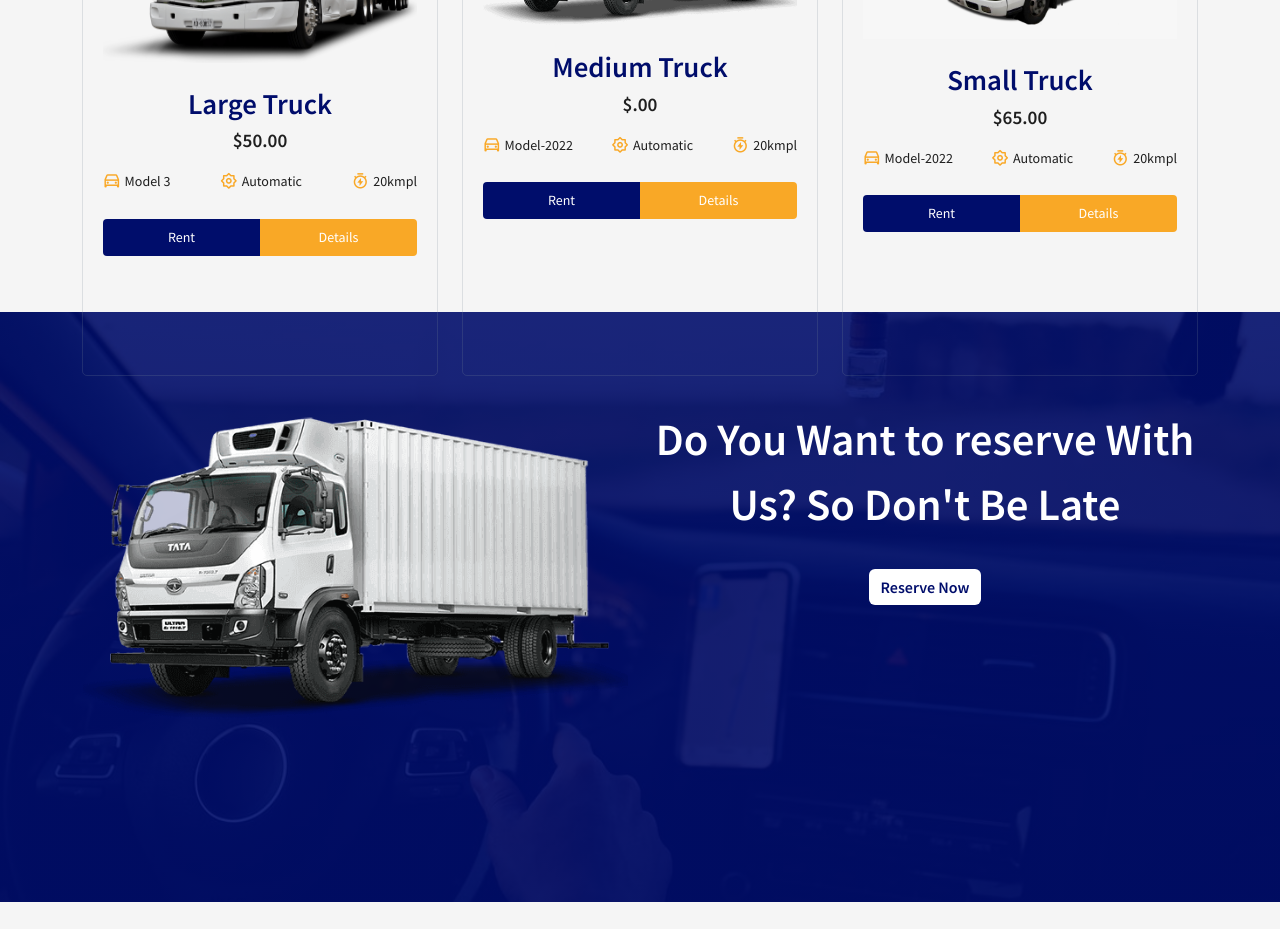
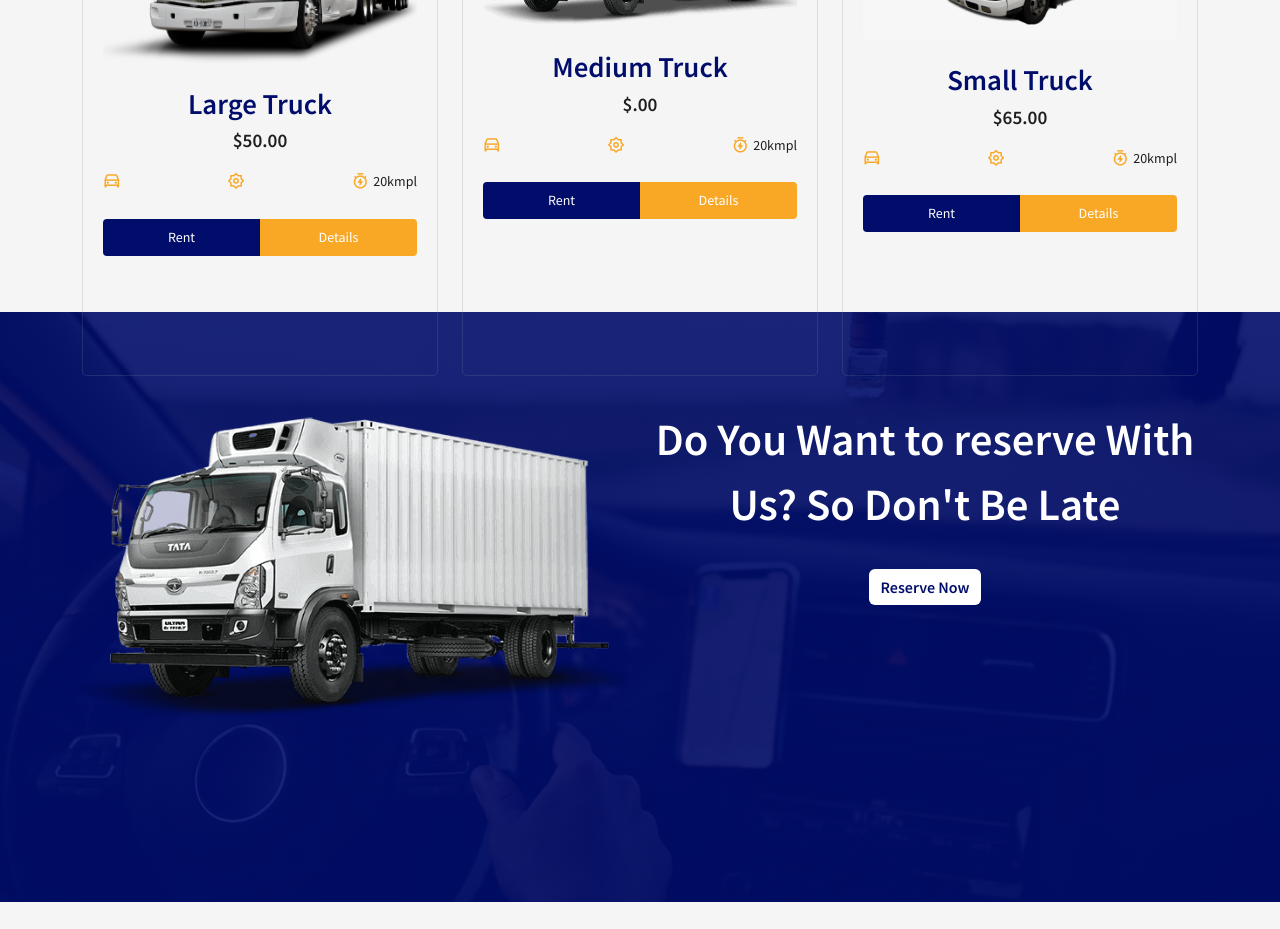
Before and after one commit to amiraBaroudi/frontendT-D, a React (Create React App) app: page /home in a window 1280 px wide. Shown: the part 2640-3569 px from the top of the page. Built offline with nearby package versions, Linux system fonts and the light colour scheme.

Commit message:
data edit

```diff
--- a/src/assets/data/carData.js
+++ b/src/assets/data/carData.js
@@ -9,12 +9,9 @@ const carData = [
     rating: 112,
     carName: "Large Truck",
     imgUrl: img01,
-    model: "Model 3",
     price: 50,
     speed: "20kmpl",
     gps: "GPS Navigation",
-    seatType: "Heated seats",
-    automatic: "Automatic",
     description:
       " Dolor labore lorem no accusam sit justo sadipscing labore invidunt voluptua, amet duo et gubergren vero gubergren dolor. At diam. Dolor labore lorem no accusam sit justo sadipscing labore invidunt voluptua, amet duo et gubergren vero gubergren dolor. At diam.",
   },
@@ -24,11 +21,8 @@ const carData = [
     rating: 102,
     carName: "Medium Truck",
     imgUrl: img02,
-    model: "Model-2022",
     speed: "20kmpl",
     gps: "GPS Navigation",
-    seatType: "Heated seats",
-    automatic: "Automatic",
     description:
       " Dolor labore lorem no accusam sit justo sadipscing labore invidunt voluptua, amet duo et gubergren vero gubergren dolor. At diam. Dolor labore lorem no accusam sit justo sadipscing labore invidunt voluptua, amet duo et gubergren vero gubergren dolor. At diam.",
   },
@@ -38,12 +32,9 @@ const carData = [
     rating: 132,
     carName: "Small Truck",
     imgUrl: img03,
-    model: "Model-2022",
     price: 65,
     speed: "20kmpl",
     gps: "GPS Navigation",
-    seatType: "Heated seats",
-    automatic: "Automatic",
     description:
       " Dolor labore lorem no accusam sit justo sadipscing labore invidunt voluptua, amet duo et gubergren vero gubergren dolor. At diam. Dolor labore lorem no accusam sit justo sadipscing labore invidunt voluptua, amet duo et gubergren vero gubergren dolor. At diam.",
   },
```
